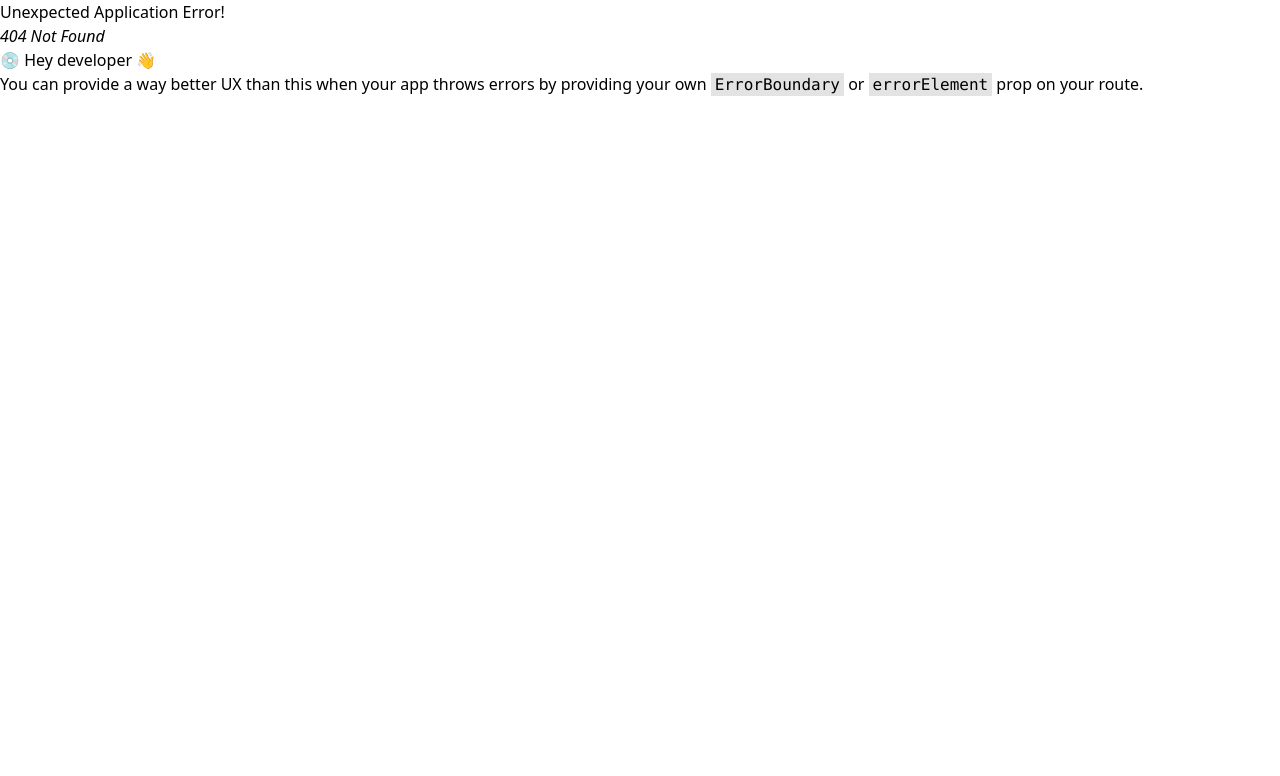
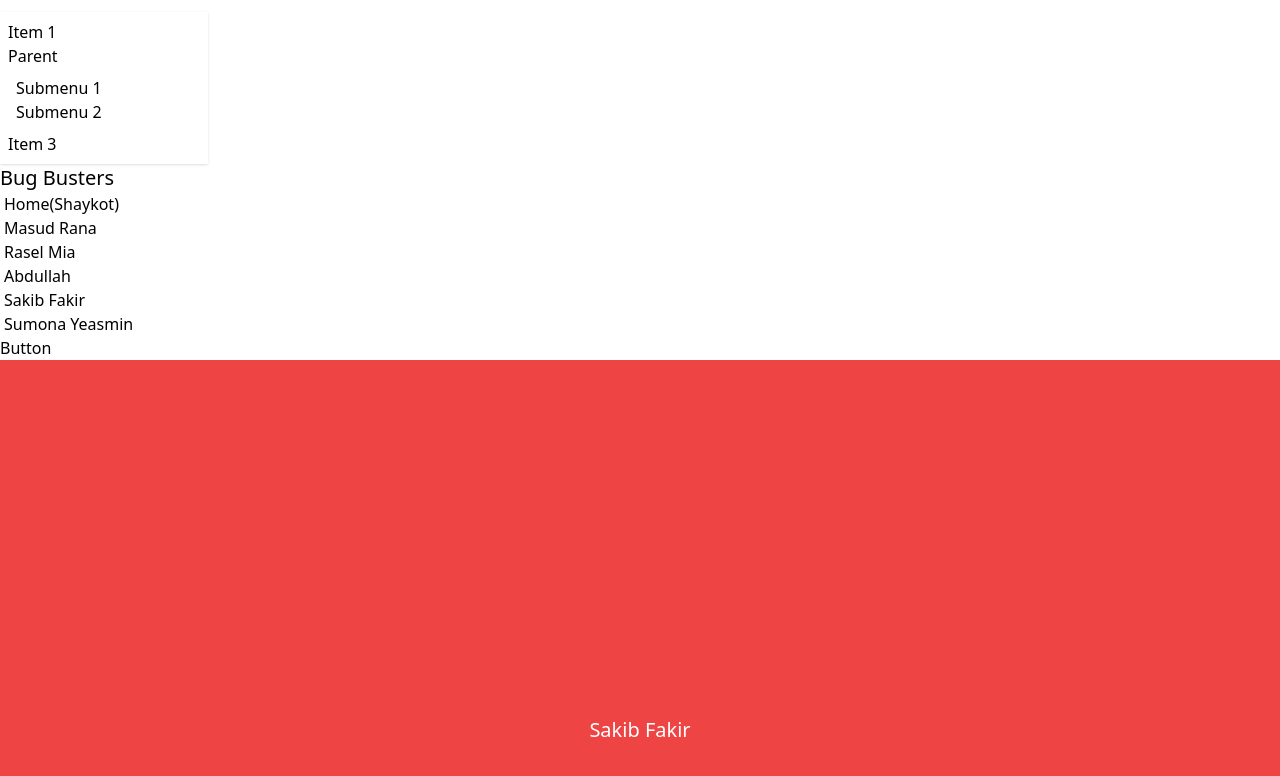
Before and after one commit to gs-shaykot/collabTesting, a React (Vite) app: page /sakib in a window 1280 px wide. Before the commit this address had no page. Shown: the top 776 px of the page. Built offline with nearby package versions, Linux system fonts and the light colour scheme.

Commit message:
done navbar by sakib

```diff
--- a/src/Componants/NavBar.jsx
+++ b/src/Componants/NavBar.jsx
@@ -1,4 +1,5 @@
 import React from 'react';
+import { Link } from 'react-router-dom';
 
 const Navbar = () => {
     return (
@@ -42,7 +43,7 @@ const Navbar = () => {
                         <li><a>Masud Rana</a></li>
                         <li><a>Rasel Mia</a></li>
                         <li><a>Abdullah </a></li>
-                        <li><a>Sakib Fakir</a></li>
+                        <Link to={'/sakib'}>Sakib Fakir</Link>
                         <li><a>Sumona Yeasmin</a></li>
                     </ul>
                 </div>
--- /dev/null
+++ b/src/Pages/Sakib.jsx
@@ -0,0 +1,22 @@
+
+
+
+
+
+
+import React from 'react'
+
+function Sakib() {
+  return (
+    <div className='w-full bg-red-500  min-h-screen'>
+        <div className=' flex justify-center items-end h-96'>
+            <h2 className='text-center text-white text-xl'>Sakib Fakir</h2>
+
+        </div>
+
+
+    </div>
+  )
+}
+
+export default Sakib
--- a/src/main.jsx
+++ b/src/main.jsx
@@ -8,6 +8,7 @@ import './index.css'
 import App from './App.jsx'
 import MainLayout from './Layout/MainLayout.jsx';
 import HomeLayout from './Layout/HomeLayout.jsx';
+import Sakib from './Pages/Sakib.jsx';
 
 const router = createBrowserRouter([
   {
@@ -17,6 +18,10 @@ const router = createBrowserRouter([
       {
         path: '/',
         element: <HomeLayout></HomeLayout>
+      },
+      {
+        path:'/sakib',
+        element:<Sakib/>
       }
     ]
   },
```
